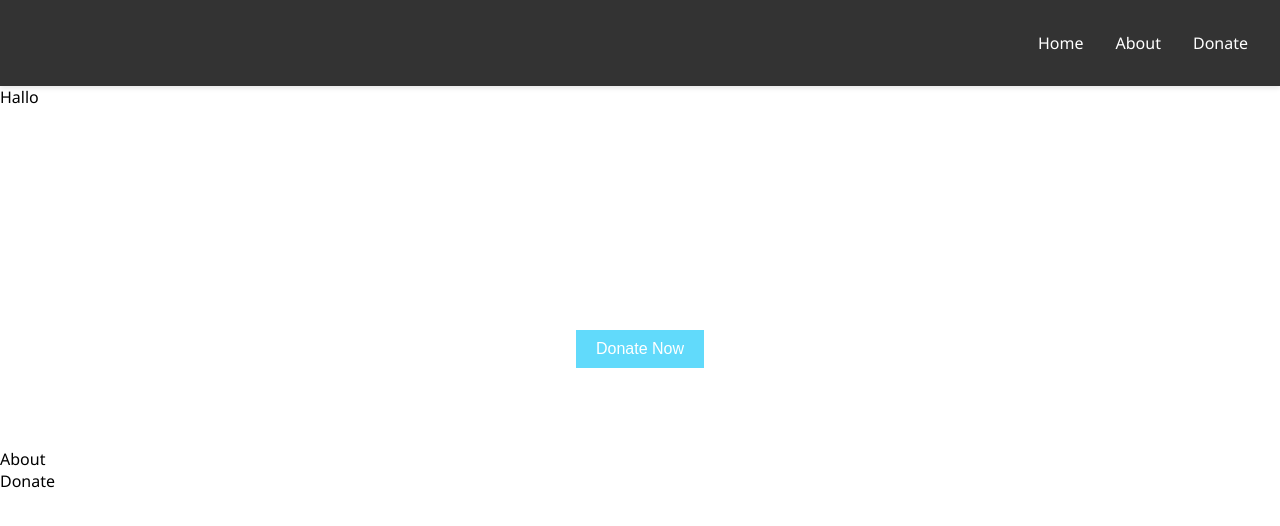
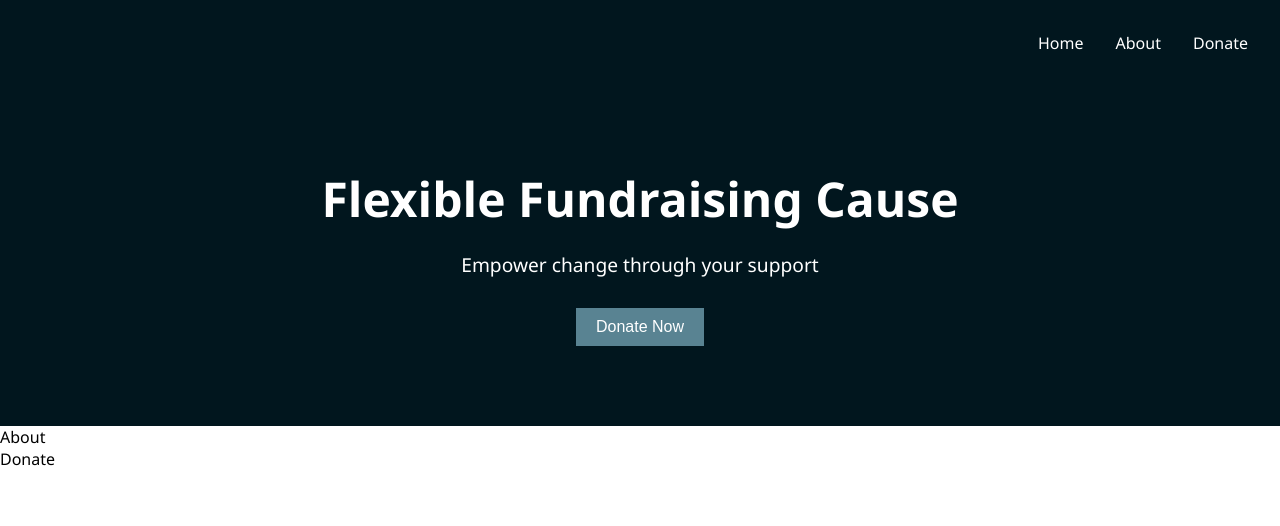
Before and after one commit to btfredr/meditochallenge, a React (Create React App) app: page / in a window 1280 px wide. Shown: the top 526 px of the page. Built offline with nearby package versions, Linux system fonts and the light colour scheme.

Commit message:
working on progress bar comp

```diff
--- a/src/App.css
+++ b/src/App.css
@@ -12,7 +12,7 @@ nav {
   display: flex;
   justify-content: flex-end;
   align-items: center;
-  background-color: #333;
+  background-color: #01161E;
   color: white;
   padding: 1rem;
   box-shadow: 0px 2px 5px rgba(0, 0, 0, 0.1);
@@ -32,6 +32,7 @@ nav a:hover {
 /* Hero.css */
 .hero-container {
   text-align: center;
+  background-color: #01161E;
   color: #fff;
   padding: 80px 0;
   position: relative;
@@ -47,8 +48,8 @@ p {
   margin-bottom: 30px;
 }
 
-button {
-  background-color: #61dafb;
+.hero_btn {
+  background-color: #598392;
   color: #fff;
   padding: 10px 20px;
   font-size: 1em;
@@ -57,6 +58,6 @@ button {
   transition: background-color 0.3s ease-in-out;
 }
 
-button:hover {
-  background-color: #4fa3d1;
+.hero_btn:hover {
+  background-color: #81B29A;
 }
--- a/src/App.js
+++ b/src/App.js
@@ -1,6 +1,5 @@
 import './App.css'
 import { BrowserRouter as Router} from 'react-router-dom';
-import Home from './components/Home';
 import About from './components/About';
 import Donate from './components/Donate';
 import Hero from './components/Hero';
@@ -10,7 +9,7 @@ const App = () => {
   return (
     <Router>
       <Nav />
-      <Home />
+
       <Hero />
       <About />
       <Donate />
--- a/src/components/Hero.js
+++ b/src/components/Hero.js
@@ -1,9 +1,9 @@
 const Hero = () => {
     return (
       <div className="hero-container">
-        <h1>Your Fundraising Cause</h1>
+        <h1>Flexible Fundraising Cause</h1>
         <p>Empower change through your support</p>
-        <button>Donate Now</button>
+        <button className="hero_btn">Donate Now</button>
       </div>
     );
   };
--- a/src/components/Home.js
+++ /dev/null
@@ -1,9 +0,0 @@
-import React from 'react'
-
-const Home = () => {
-  return (
-    <div>Hallo</div>
-  )
-}
-
-export default Home
```
Also changed, not shown: src/components/ProgressBar.js (added).
